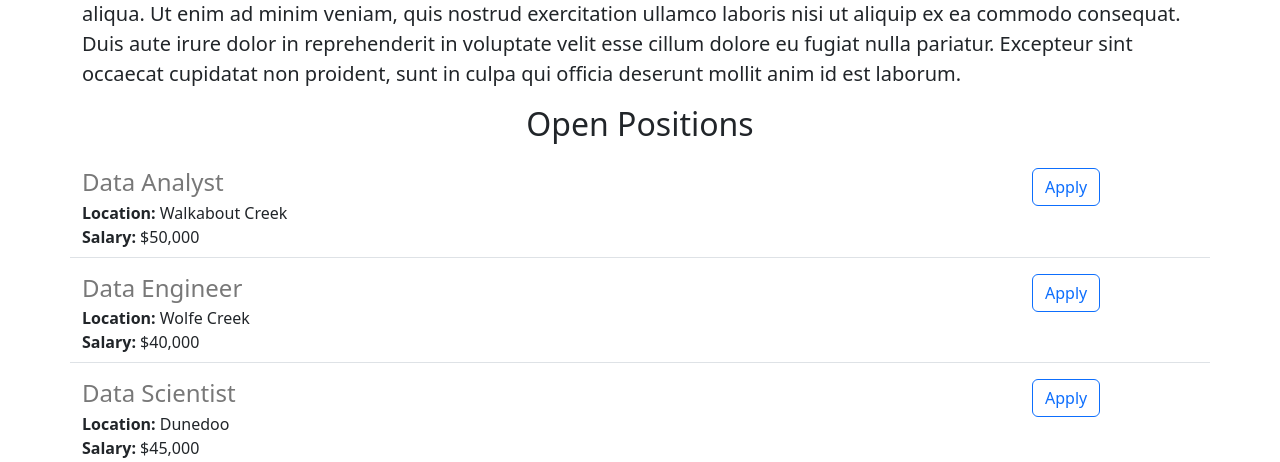
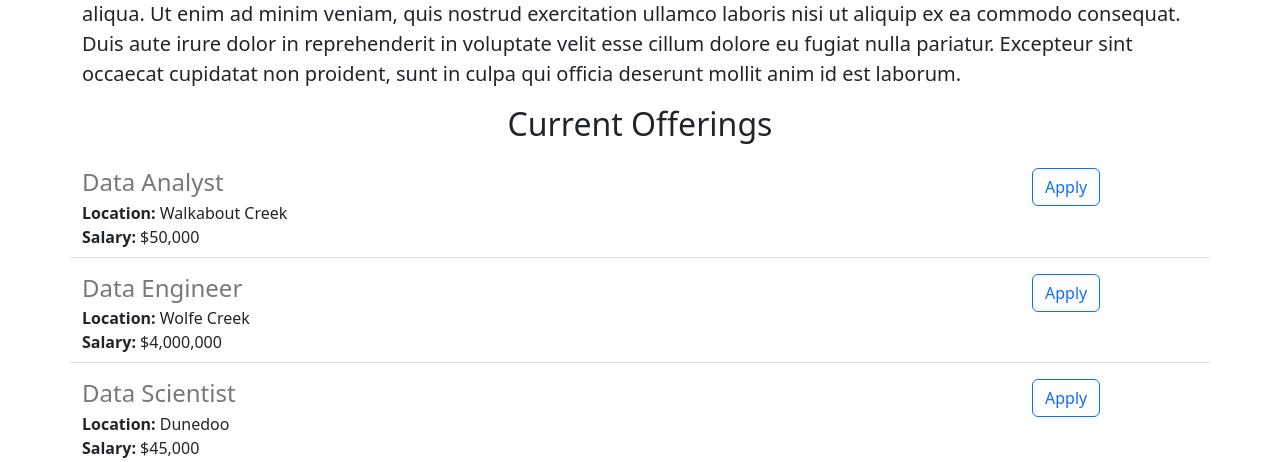
Before and after one commit to stuartwatts-act/my-careers-website, a Flask app: page / in a window 1280 px wide. Shown: the part 457-919 px from the top of the page. Run offline with Flask 3, Linux system fonts and the light colour scheme.

Commit message:
made minor changes to validate updates can be seen on website

```diff
--- a/app.py
+++ b/app.py
@@ -12,7 +12,7 @@ JOBS = [{
     'id': 2,
     'title': 'Data Engineer',
     'location': 'Wolfe Creek',
-    'salary': '$40,000'
+    'salary': '$4,000,000'
 }, {
     'id': 3,
     'title': 'Data Scientist',
--- a/templates/home.html
+++ b/templates/home.html
@@ -13,7 +13,7 @@
       <img class="img-fluid" id="banner" src="https://my-careers-website-2.trailinlife.repl.co/static/banner.jpg">
       <h2 class="text-center" mt-2 mb-4>About Stu</h2>
       <p class="lead">Lorem ipsum dolor sit amet, consectetur adipiscing elit, sed do eiusmod tempor incididunt ut labore et dolore magna aliqua. Ut enim ad minim veniam, quis nostrud exercitation ullamco laboris nisi ut aliquip ex ea commodo consequat. Duis aute irure dolor in reprehenderit in voluptate velit esse cillum dolore eu fugiat nulla pariatur. Excepteur sint occaecat cupidatat non proident, sunt in culpa qui officia deserunt mollit anim id est laborum.</p>
-      <h2 class="text-center mt-2 mb-4">Open Positions</h2>
+      <h2 class="text-center mt-2 mb-4">Current Offerings</h2>
       <div>
         {% for job in jobs %}
           {% include 'jobitem.html' %}
```
